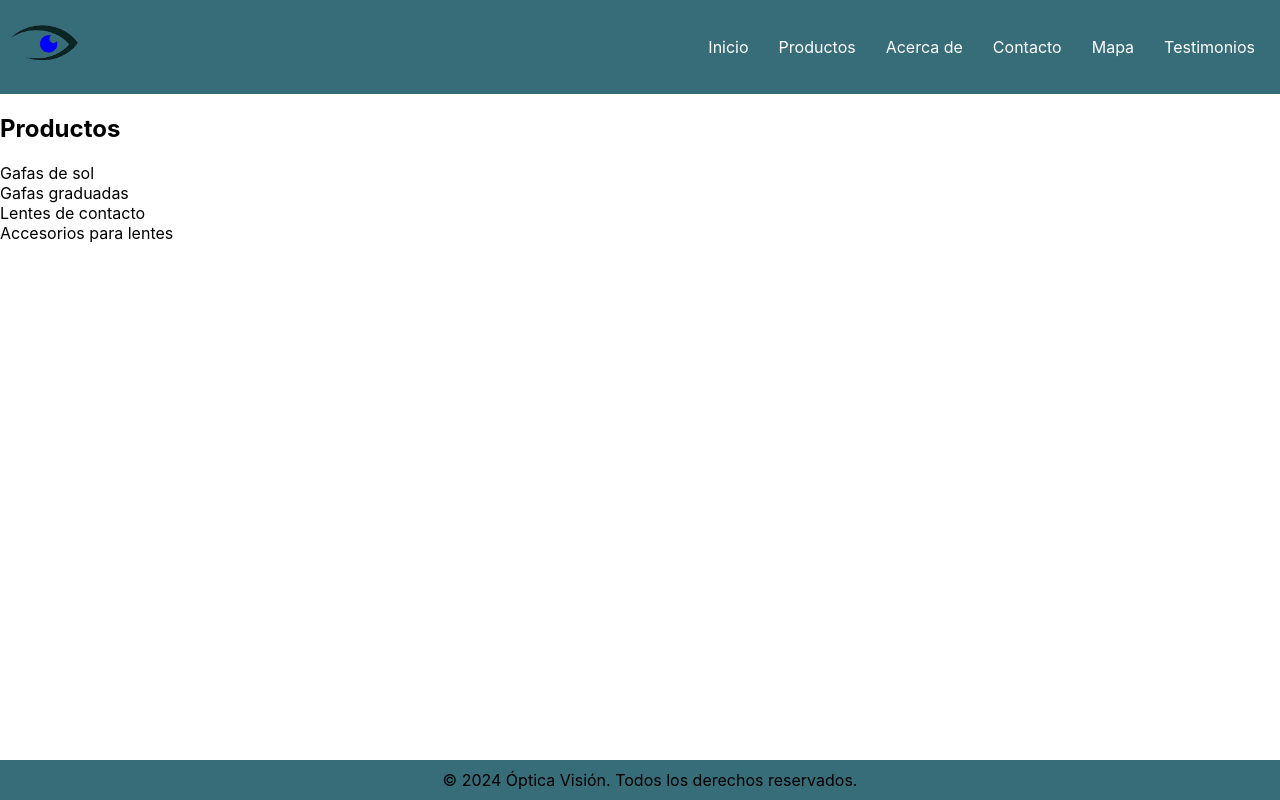
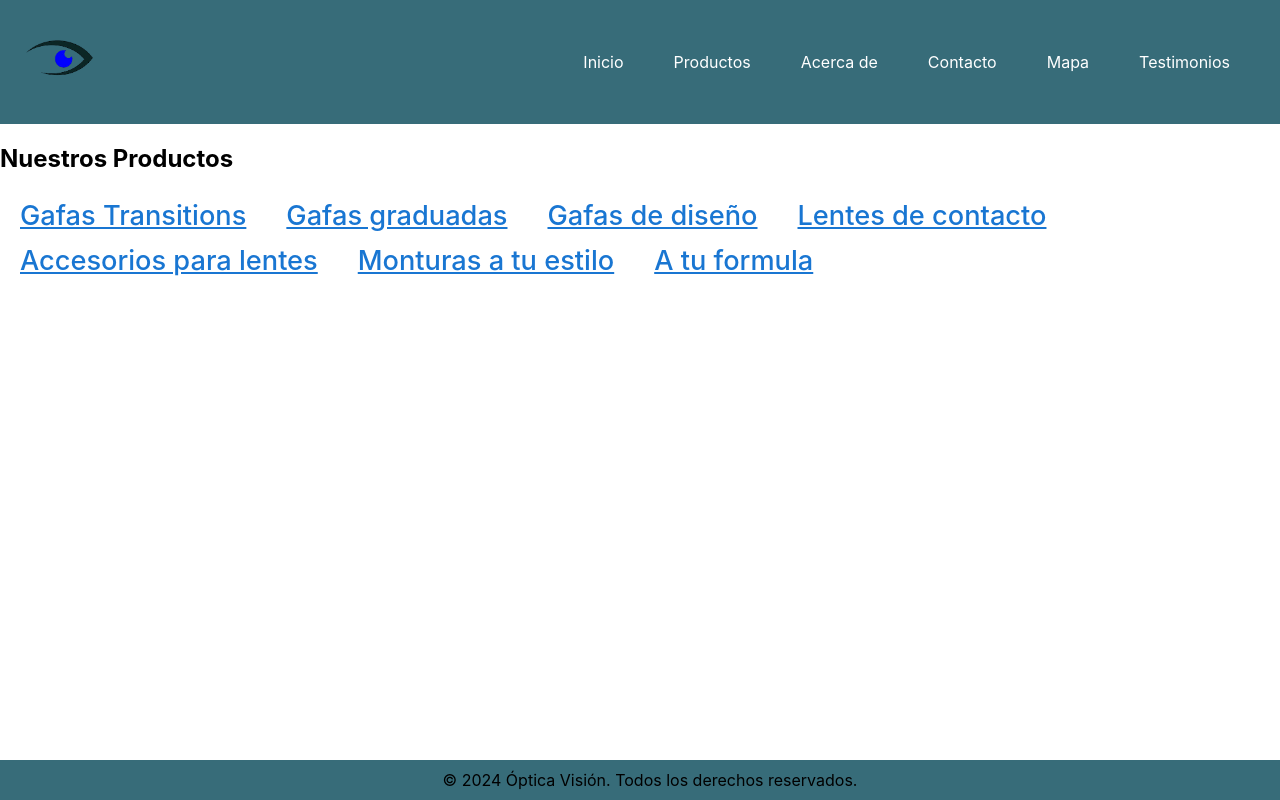
Before and after one commit to juanarango91/optica-vision, a React (Create React App) app: page /productos in a window 1280 px wide. Built offline with nearby package versions, Linux system fonts and the light colour scheme.

Commit message:
se agrega estilos

```diff
--- a/src/componentes/Header/Header.css
+++ b/src/componentes/Header/Header.css
@@ -1,7 +1,7 @@
 header {
     background-color: #376c79;
     color: white;
-    padding: 10px;
+    padding: 25px;
     display: flex;
     flex-flow: row nowrap;
     justify-content: space-between;
@@ -11,9 +11,10 @@ header {
 }
 nav a {
     color: white;
-    margin: 0 15px;
+    margin: 0 25px;
     text-decoration: none;
     block-size: auto;
 
 
+
 }
--- a/src/componentes/Products/Productos.js
+++ b/src/componentes/Products/Productos.js
@@ -4,12 +4,15 @@ import './Products.css';
 const Products = () => {
     return (
         <div>
-            <h2>Productos</h2>
+            <h2>Nuestros Productos</h2>
             <ul>
-                <li>Gafas de sol</li>
+                <li>Gafas Transitions</li>
                 <li>Gafas graduadas</li>
+                <li>Gafas de diseño </li>
                 <li>Lentes de contacto</li>
                 <li>Accesorios para lentes</li>
+                <li>Monturas a tu estilo</li>
+                <li>A tu formula</li>
             </ul>
         </div>
     );
--- a/src/componentes/Products/Products.css
+++ b/src/componentes/Products/Products.css
@@ -5,3 +5,14 @@ ul {
     list-style-type: none;
     padding: 0;
 }
+ul li {
+    display: inline-block;
+  list-style: none;
+  padding: 6px 20px;
+  font-weight: 500;
+  font-size: 1.7rem;
+  color: #1976D2;
+  text-decoration: underline;
+  cursor: pointer;
+  transition: all 0.3s ease 0s;
+}
```
